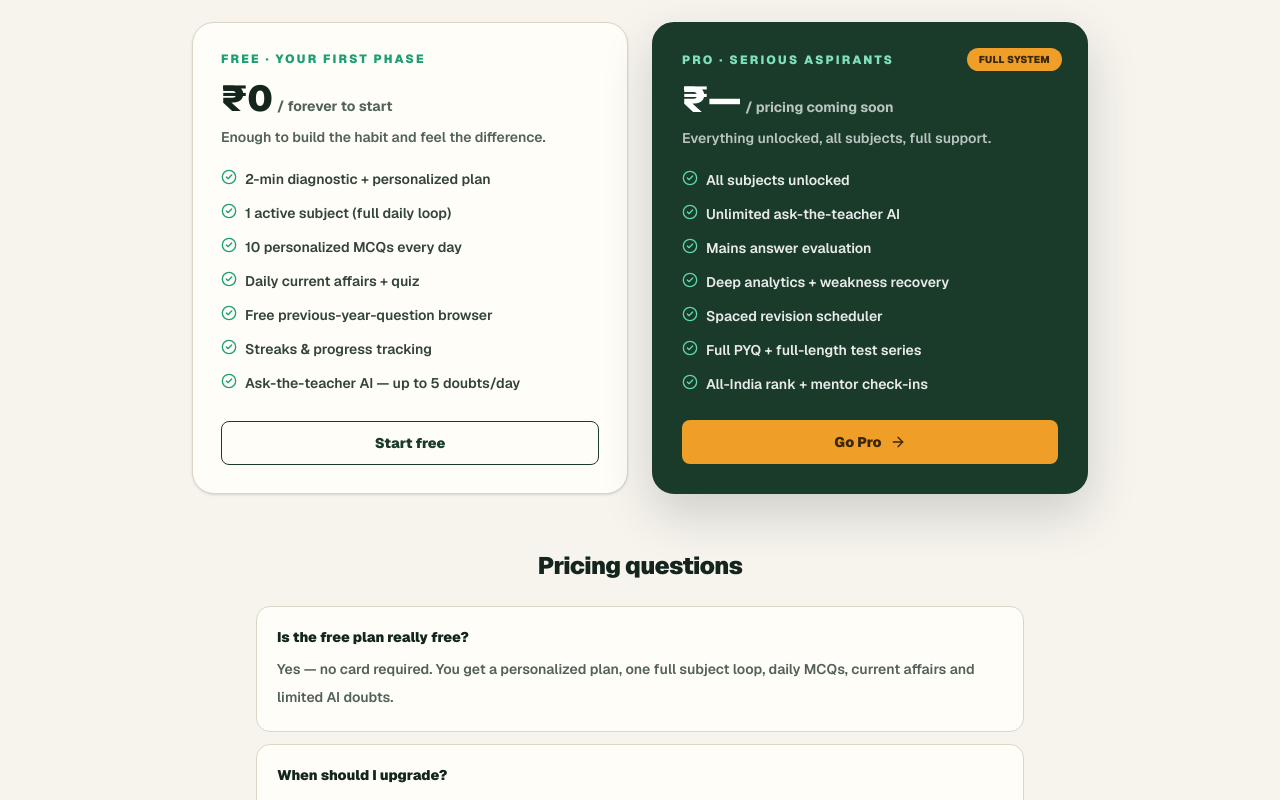
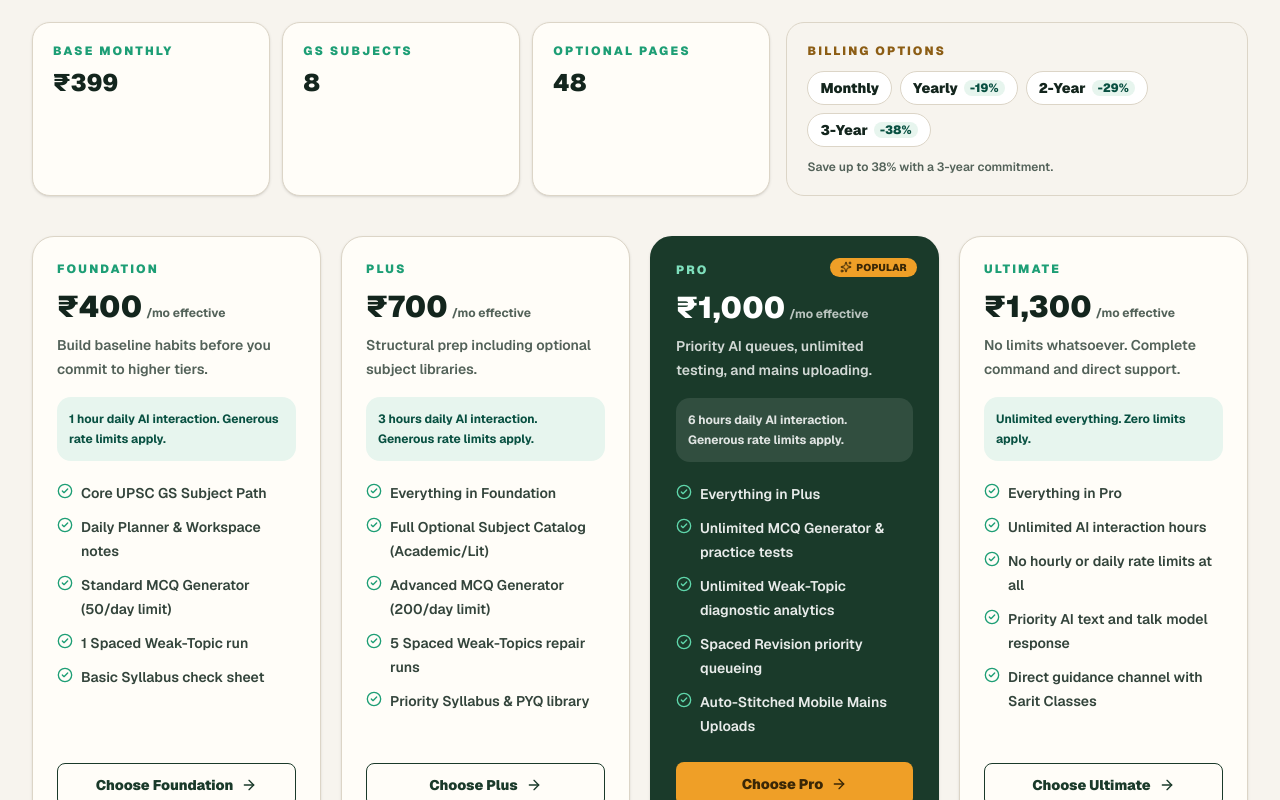
Before and after one commit to Ktej255/mcq-portal-frontend, a Next.js app: page /pricing in a window 1280 px wide. Shown: the part 480-1280 px from the top of the page. Built offline with nearby package versions, Linux system fonts and the light colour scheme; no server answers.

Commit message:
feat(pricing): use real tiers (Foundation/Plus/Pro/Ultimate) + discounts; fix free-access copy

```diff
--- a/src/app/pricing/page.tsx
+++ b/src/app/pricing/page.tsx
@@ -1,116 +1,123 @@
 import Link from "next/link";
-import { ArrowRight, CheckCircle2 } from "lucide-react";
+import { ArrowRight, CheckCircle2, Sparkles } from "lucide-react";
 
 import { PageShell, PageHero } from "@/components/marketing/PageShell";
-import { JsonLd } from "@/components/marketing/JsonLd";
+import { pricingStats, billingOptions, pricingTiers } from "@/components/marketing/site-data";
 import { pageMeta } from "@/lib/seo";
 
 export const metadata = pageMeta({
-  title: "Pricing — Free UPSC Plan & Pro Membership | Sarit Learn",
+  title: "Pricing — UPSC Plans from ₹400/mo | Sarit Learn",
   description:
-    "Start free with a personalized plan, one full subject loop and daily practice. Upgrade to Pro for all subjects, unlimited AI doubt-solving, Mains evaluation and full analytics.",
+    "Flexible UPSC plans — Foundation, Plus, Pro and Ultimate — starting at ₹400/mo. Deeper discounts on yearly, 2-year and 3-year commitments. Free resources for everyone.",
   path: "/pricing",
 });
 
-const freePerks = [
-  "2-min diagnostic + personalized plan",
-  "1 active subject (full daily loop)",
-  "10 personalized MCQs every day",
-  "Daily current affairs + quiz",
-  "Free previous-year-question browser",
-  "Streaks & progress tracking",
-  "Ask-the-teacher AI — up to 5 doubts/day",
-];
-
-const proPerks = [
-  "All subjects unlocked",
-  "Unlimited ask-the-teacher AI",
-  "Mains answer evaluation",
-  "Deep analytics + weakness recovery",
-  "Spaced revision scheduler",
-  "Full PYQ + full-length test series",
-  "All-India rank + mentor check-ins",
-];
-
 const faqs = [
-  { q: "Is the free plan really free?", a: "Yes — no card required. You get a personalized plan, one full subject loop, daily MCQs, current affairs and limited AI doubts." },
-  { q: "When should I upgrade?", a: "When you want every subject, unlimited doubt-solving, Mains evaluation and full analytics — usually once the habit is set." },
-  { q: "Will pricing be student-friendly?", a: "Yes. Our goal is to cut the cost and clutter of UPSC prep, so Pro is designed to be accessible. Final numbers are coming soon." },
+  { q: "How do the multi-year discounts work?", a: "Longer commitments cost less per month: Yearly saves 19%, 2-Year saves 29%, and 3-Year saves 38% versus monthly billing." },
+  { q: "Can I upgrade later?", a: "Yes — start on any tier and upgrade anytime as your preparation deepens." },
+  { q: "What's free without a plan?", a: "Previous year questions, study resources, daily current affairs and our guides are open to everyone, along with the 2-minute diagnostic plan." },
 ];
 
 export default function PricingPage() {
-  const faqSchema = {
-    "@context": "https://schema.org",
-    "@type": "FAQPage",
-    mainEntity: faqs.map((f) => ({
-      "@type": "Question",
-      name: f.q,
-      acceptedAnswer: { "@type": "Answer", text: f.a },
-    })),
-  };
-
   return (
     <PageShell>
-      <JsonLd data={faqSchema} />
       <PageHero
-        eyebrow="Pricing"
-        title="Start free. Stay because it works."
-        sub="Free gives you a real, personalized head start. Pro unlocks the full system when you're ready to go all in."
+        eyebrow="UPSC pricing command"
+        title="Flexible plans. Transparent value."
+        sub="Select a tier to match your preparation level. Get deeper discounts with yearly, 2-year or 3-year commitments. Start for ₹399/mo, upgrade anytime."
       />
 
       <section className="mx-auto max-w-7xl px-4 py-16 md:px-8">
-        <div className="mx-auto grid max-w-4xl gap-6 md:grid-cols-2">
-          <div className="flex flex-col rounded-3xl border border-[#dcd5c7] bg-[#fffdf8] p-7 shadow-sm">
-            <p className="text-xs font-black uppercase tracking-[0.18em] text-[#1d9e75]">Free · your first phase</p>
+        {/* stats + billing options */}
+        <div className="grid gap-4 md:grid-cols-[1.6fr_1fr]">
+          <div className="grid gap-3 sm:grid-cols-3">
+            {pricingStats.map((s) => (
+              <div key={s.label} className="rounded-2xl border border-[#dcd5c7] bg-[#fffdf8] p-5 shadow-sm">
+                <p className="text-xs font-black uppercase tracking-[0.18em] text-[#1d9e75]">{s.label}</p>
+                <p className="mt-2 text-2xl font-black text-[#13251d]">{s.value}</p>
+              </div>
+            ))}
+          </div>
+          <div className="rounded-2xl border border-[#dcd5c7] bg-[#f7f4ee] p-5">
+            <p className="text-xs font-black uppercase tracking-[0.18em] text-[#8c5d14]">Billing options</p>
+            <div className="mt-3 flex flex-wrap gap-2">
+              {billingOptions.map((b) => (
+                <span
+                  key={b.label}
+                  className="inline-flex items-center gap-1.5 rounded-full border border-[#dcd5c7] bg-white px-3 py-1.5 text-sm font-black text-[#13251d]"
+                >
+                  {b.label}
+                  {b.save ? <span className="rounded-full bg-[#e7f5ee] px-1.5 text-xs font-black text-[#085041]">{b.save}</span> : null}
+                </span>
+              ))}
+            </div>
+            <p className="mt-3 text-xs font-semibold text-[#536259]">Save up to 38% with a 3-year commitment.</p>
+          </div>
+        </div>
+
+        {/* tiers */}
+        <div className="mt-10 grid gap-5 lg:grid-cols-4">
+          {pricingTiers.map((tier) => (
+            <div
+              key={tier.name}
+              className={`relative flex flex-col rounded-3xl border p-6 shadow-sm ${
+                tier.featured ? "border-2 border-[#1a3a2a] bg-[#1a3a2a] text-white" : "border-[#dcd5c7] bg-[#fffdf8]"
+              }`}
+            >
+              {tier.featured ? (
+                <span className="absolute right-5 top-5 inline-flex items-center gap-1 rounded-full bg-[#ef9f27] px-2.5 py-0.5 text-[10px] font-black uppercase tracking-wide text-[#3a2706]">
+                  <Sparkles className="h-3 w-3" /> Popular
+                </span>
+              ) : null}
+              <p className={`text-xs font-black uppercase tracking-[0.18em] ${tier.featured ? "text-[#7fe0bd]" : "text-[#1d9e75]"}`}>
+                {tier.name}
+              </p>
               <div className="mt-3 flex items-baseline gap-1">
-              <span className="text-4xl font-black text-[#13251d]">₹0</span>
-              <span className="text-sm font-bold text-[#536259]">/ forever to start</span>
+                <span className={`text-3xl font-black ${tier.featured ? "text-white" : "text-[#13251d]"}`}>{tier.price}</span>
+                <span className={`text-xs font-bold ${tier.featured ? "text-white/70" : "text-[#536259]"}`}>{tier.cadence}</span>
               </div>
-            <p className="mt-2 text-sm font-semibold text-[#536259]">Enough to build the habit and feel the difference.</p>
+              <p className={`mt-2 text-sm font-semibold leading-6 ${tier.featured ? "text-white/80" : "text-[#536259]"}`}>{tier.tagline}</p>
+
+              <div className={`mt-4 rounded-xl p-3 text-xs font-bold leading-5 ${tier.featured ? "bg-white/10 text-white/85" : "bg-[#e7f5ee] text-[#085041]"}`}>
+                {tier.usage}
+              </div>
+
               <ul className="mt-5 flex-1 space-y-2.5">
-              {freePerks.map((p) => (
-                <li key={p} className="flex items-start gap-2 text-sm font-semibold leading-6 text-[#33443b]">
-                  <CheckCircle2 className="mt-0.5 h-4 w-4 shrink-0 text-[#1d9e75]" />
-                  {p}
+                {tier.features.map((f) => (
+                  <li key={f} className={`flex items-start gap-2 text-sm font-semibold leading-6 ${tier.featured ? "text-white/90" : "text-[#33443b]"}`}>
+                    <CheckCircle2 className={`mt-0.5 h-4 w-4 shrink-0 ${tier.featured ? "text-[#5fd6ab]" : "text-[#1d9e75]"}`} />
+                    {f}
                   </li>
                 ))}
               </ul>
+
               <Link
-              href="/start"
-              className="mt-6 inline-flex h-11 items-center justify-center rounded-md border border-[#1a3a2a] px-5 text-sm font-black text-[#1a3a2a] transition hover:bg-[#1a3a2a] hover:text-white"
+                href="/login?redirect=/upsc"
+                className={`mt-6 inline-flex h-11 items-center justify-center rounded-md px-5 text-sm font-black transition ${
+                  tier.featured
+                    ? "bg-[#ef9f27] text-[#3a2706] hover:bg-[#f4b04b]"
+                    : "border border-[#1a3a2a] text-[#1a3a2a] hover:bg-[#1a3a2a] hover:text-white"
+                }`}
               >
-              Start free
+                Choose {tier.name}
+                <ArrowRight className="ml-2 h-4 w-4" />
+              </Link>
+            </div>
+          ))}
+        </div>
+
+        {/* free note */}
+        <div className="mt-10 flex flex-col items-start gap-2 rounded-2xl border border-[#1d9e75]/30 bg-[#e7f5ee] p-5 sm:flex-row sm:items-center sm:justify-between">
+          <p className="text-sm font-bold text-[#085041]">
+            Free for everyone: previous year questions, study resources, daily current affairs, guides and the 2-minute diagnostic.
+          </p>
+          <Link href="/start" className="inline-flex h-10 shrink-0 items-center justify-center rounded-md bg-[#1a3a2a] px-4 text-sm font-black text-white transition hover:bg-[#10291d]">
+            Take the free diagnostic
+            <ArrowRight className="ml-2 h-4 w-4" />
           </Link>
         </div>
 
-          <div className="relative flex flex-col rounded-3xl border-2 border-[#1a3a2a] bg-[#1a3a2a] p-7 text-white shadow-[0_20px_50px_rgba(19,37,29,0.18)]">
-            <span className="absolute right-6 top-6 rounded-full bg-[#ef9f27] px-3 py-1 text-[10px] font-black uppercase tracking-wide text-[#3a2706]">
-              Full system
-            </span>
-            <p className="text-xs font-black uppercase tracking-[0.18em] text-[#7fe0bd]">Pro · serious aspirants</p>
-            <div className="mt-3 flex items-baseline gap-1">
-              <span className="text-4xl font-black">₹—</span>
-              <span className="text-sm font-bold text-white/70">/ pricing coming soon</span>
-            </div>
-            <p className="mt-2 text-sm font-semibold text-white/70">Everything unlocked, all subjects, full support.</p>
-            <ul className="mt-5 flex-1 space-y-2.5">
-              {proPerks.map((p) => (
-                <li key={p} className="flex items-start gap-2 text-sm font-semibold leading-6 text-white/90">
-                  <CheckCircle2 className="mt-0.5 h-4 w-4 shrink-0 text-[#5fd6ab]" />
-                  {p}
-                </li>
-              ))}
-            </ul>
-            <Link
-              href="/login?redirect=/upsc"
-              className="mt-6 inline-flex h-11 items-center justify-center rounded-md bg-[#ef9f27] px-5 text-sm font-black text-[#3a2706] transition hover:bg-[#f4b04b]"
-            >
-              Go Pro
-              <ArrowRight className="ml-2 h-4 w-4" />
-            </Link>
-          </div>
-        </div>
-
+        {/* FAQ */}
         <div className="mx-auto mt-14 max-w-3xl">
           <h2 className="text-center text-2xl font-black tracking-tight text-[#13251d]">Pricing questions</h2>
           <div className="mt-6 space-y-3">
--- a/src/components/marketing/DashboardPreview.tsx
+++ b/src/components/marketing/DashboardPreview.tsx
@@ -71,7 +71,7 @@ export function DashboardPreview() {
           href="/login?redirect=/upsc"
           className="inline-flex h-10 shrink-0 items-center justify-center rounded-md bg-[#1a3a2a] px-4 text-sm font-black text-white transition hover:bg-[#10291d]"
         >
-          Activate free access
+          Continue to the portal
           <ArrowRight className="ml-2 h-4 w-4" />
         </Link>
       </div>
--- a/src/components/marketing/DiagnosticFlow.tsx
+++ b/src/components/marketing/DiagnosticFlow.tsx
@@ -113,7 +113,7 @@ export function DiagnosticFlow() {
               href="/login?redirect=/upsc"
               className="inline-flex h-12 flex-1 items-center justify-center rounded-md bg-[#1a3a2a] px-6 text-sm font-black text-white transition hover:bg-[#10291d]"
             >
-              Activate free access
+              Continue to the portal
               <ArrowRight className="ml-2 h-4 w-4" />
             </Link>
             <button
--- a/src/components/marketing/SaritHome.tsx
+++ b/src/components/marketing/SaritHome.tsx
@@ -28,6 +28,7 @@ import {
 import { SiteNav } from "./SiteNav";
 import { SiteFooter } from "./SiteFooter";
 import { JsonLd } from "./JsonLd";
+import { pricingTiers } from "./site-data";
 
 /* ------------------------------------------------------------------ */
 /* Data                                                                */
@@ -108,26 +109,6 @@ const retentionItems: { title: string; detail: string; icon: LucideIcon }[] = [
   { title: "Peer percentile", detail: "See where you stand against other aspirants — momentum, not isolation.", icon: Users },
 ];
 
-const freePerks = [
-  "2-min diagnostic + personalized plan",
-  "1 active subject (full daily loop)",
-  "10 personalized MCQs every day",
-  "Daily current affairs + quiz",
-  "Basic previous-year-question browser",
-  "Streaks & progress tracking",
-  "Ask-the-teacher AI — up to 5 doubts/day",
-];
-
-const proPerks = [
-  "All subjects unlocked",
-  "Unlimited ask-the-teacher AI",
-  "Mains answer evaluation",
-  "Deep analytics + weakness recovery",
-  "Spaced revision scheduler",
-  "Full PYQ + full-length test series",
-  "All-India rank + mentor check-ins",
-];
-
 const comparison: { label: string; typical: string; sarit: string }[] = [
   { label: "Experience", typical: "Scattered across tabs & apps", sarit: "One connected daily loop" },
   { label: "Personalization", typical: "Same content for everyone", sarit: "Adapts to your weak areas" },
@@ -146,16 +127,16 @@ const roadmap: { window: string; subject: string; status: string }[] = [
 
 const faqs: { q: string; a: string }[] = [
   {
-    q: "Is it really free to start?",
-    a: "Yes. You get a personalized plan, one full subject loop, daily MCQs, current affairs and limited AI doubts — free, with no card required.",
+    q: "Is it free to try?",
+    a: "Previous year questions, study resources, daily current affairs, guides and the 2-minute diagnostic are free for everyone. Full subject plans start at ₹400/mo.",
   },
   {
     q: "How is this different from other UPSC platforms?",
     a: "Most platforms hand you scattered content. Sarit Learn connects watch, discuss, practice, track and revise into a single daily loop that adapts to you.",
   },
   {
-    q: "What do I get when I upgrade?",
-    a: "Pro unlocks every subject, unlimited AI doubt-solving, Mains answer evaluation, deep analytics, spaced revision, full tests and all-India rank.",
+    q: "What do the paid plans include?",
+    a: "Plans run from Foundation (₹400/mo) to Ultimate (₹1,300/mo) — unlocking more subjects, higher AI limits, unlimited MCQs and testing, mains uploads and priority support. See the pricing page for details.",
   },
   {
     q: "Do you cover Hindi medium?",
@@ -605,74 +586,52 @@ function PricingSection() {
     <section id="pricing" className="py-20">
       <div className="mx-auto max-w-7xl px-4 md:px-8">
         <SectionHeading
-          eyebrow="Two ways in"
-          title="Start free. Stay because it works."
-          sub="Free gives you a real, personalized head start. Pro unlocks the full system when you're ready to go all in."
+          eyebrow="Plans for every stage"
+          title="From ₹400/mo — match your tier to your prep."
+          sub="Foundation to Ultimate, with deeper discounts on yearly and multi-year plans. Free resources stay open to everyone."
         />
 
-        <div className="mx-auto mt-12 grid max-w-4xl gap-6 md:grid-cols-2">
-          {/* Free */}
+        <div className="mx-auto mt-12 grid gap-4 md:grid-cols-2 lg:grid-cols-4">
+          {pricingTiers.map((tier, i) => (
             <motion.div
+              key={tier.name}
               initial={{ opacity: 0, y: 20 }}
               whileInView={{ opacity: 1, y: 0 }}
               viewport={{ once: true }}
-            className="flex flex-col rounded-3xl border border-[#dcd5c7] bg-[#fffdf8] p-7 shadow-sm"
+              transition={{ delay: i * 0.06 }}
+              className={`flex flex-col rounded-2xl border p-5 shadow-sm ${
+                tier.featured ? "border-2 border-[#1a3a2a] bg-[#1a3a2a] text-white" : "border-[#dcd5c7] bg-[#fffdf8]"
+              }`}
             >
-            <p className="text-xs font-black uppercase tracking-[0.18em] text-[#1d9e75]">Free · your first phase</p>
-            <div className="mt-3 flex items-baseline gap-1">
-              <span className="text-4xl font-black text-[#13251d]">₹0</span>
-              <span className="text-sm font-bold text-[#536259]">/ forever to start</span>
+              <p className={`text-xs font-black uppercase tracking-[0.18em] ${tier.featured ? "text-[#7fe0bd]" : "text-[#1d9e75]"}`}>
+                {tier.name}
+              </p>
+              <div className="mt-2 flex items-baseline gap-1">
+                <span className={`text-2xl font-black ${tier.featured ? "text-white" : "text-[#13251d]"}`}>{tier.price}</span>
+                <span className={`text-xs font-bold ${tier.featured ? "text-white/70" : "text-[#536259]"}`}>{tier.cadence}</span>
               </div>
-            <p className="mt-2 text-sm font-semibold text-[#536259]">Enough to build the habit and feel the difference.</p>
-            <ul className="mt-5 flex-1 space-y-2.5">
-              {freePerks.map((p) => (
-                <li key={p} className="flex items-start gap-2 text-sm font-semibold leading-6 text-[#33443b]">
-                  <CheckCircle2 className="mt-0.5 h-4 w-4 shrink-0 text-[#1d9e75]" />
-                  {p}
-                </li>
-              ))}
-            </ul>
+              <p className={`mt-2 flex-1 text-sm font-semibold leading-6 ${tier.featured ? "text-white/80" : "text-[#536259]"}`}>
+                {tier.tagline}
+              </p>
               <Link
-              href="/start"
-              className="mt-6 inline-flex h-11 items-center justify-center rounded-md border border-[#1a3a2a] px-5 text-sm font-black text-[#1a3a2a] transition hover:bg-[#1a3a2a] hover:text-white"
+                href="/pricing"
+                className={`mt-4 inline-flex h-10 items-center justify-center rounded-md px-4 text-sm font-black transition ${
+                  tier.featured
+                    ? "bg-[#ef9f27] text-[#3a2706] hover:bg-[#f4b04b]"
+                    : "border border-[#1a3a2a] text-[#1a3a2a] hover:bg-[#1a3a2a] hover:text-white"
+                }`}
               >
-              Start free
+                View plan
               </Link>
             </motion.div>
+          ))}
+        </div>
 
-          {/* Pro */}
-          <motion.div
-            initial={{ opacity: 0, y: 20 }}
-            whileInView={{ opacity: 1, y: 0 }}
-            viewport={{ once: true }}
-            transition={{ delay: 0.1 }}
-            className="relative flex flex-col rounded-3xl border-2 border-[#1a3a2a] bg-[#1a3a2a] p-7 text-white shadow-[0_20px_50px_rgba(19,37,29,0.18)]"
-          >
-            <span className="absolute right-6 top-6 rounded-full bg-[#ef9f27] px-3 py-1 text-[10px] font-black uppercase tracking-wide text-[#3a2706]">
-              Full system
-            </span>
-            <p className="text-xs font-black uppercase tracking-[0.18em] text-[#7fe0bd]">Pro · serious aspirants</p>
-            <div className="mt-3 flex items-baseline gap-1">
-              <span className="text-4xl font-black">₹—</span>
-              <span className="text-sm font-bold text-white/70">/ pricing TBD</span>
-            </div>
-            <p className="mt-2 text-sm font-semibold text-white/70">Everything unlocked, all subjects, full support.</p>
-            <ul className="mt-5 flex-1 space-y-2.5">
-              {proPerks.map((p) => (
-                <li key={p} className="flex items-start gap-2 text-sm font-semibold leading-6 text-white/90">
-                  <CheckCircle2 className="mt-0.5 h-4 w-4 shrink-0 text-[#5fd6ab]" />
-                  {p}
-                </li>
-              ))}
-            </ul>
-            <Link
-              href="/login?redirect=/upsc"
-              className="mt-6 inline-flex h-11 items-center justify-center rounded-md bg-[#ef9f27] px-5 text-sm font-black text-[#3a2706] transition hover:bg-[#f4b04b]"
-            >
-              Go Pro
-              <ArrowRight className="ml-2 h-4 w-4" />
+        <div className="mt-8 text-center">
+          <Link href="/pricing" className="inline-flex items-center text-sm font-black text-[#085041] underline-offset-4 hover:underline">
+            See full pricing, features and discounts
+            <ArrowRight className="ml-1.5 h-4 w-4" />
           </Link>
-          </motion.div>
         </div>
       </div>
     </section>
--- a/src/components/marketing/site-data.ts
+++ b/src/components/marketing/site-data.ts
@@ -453,3 +453,91 @@ export const testFeatures: { title: string; detail: string }[] = [
   { title: "All-India percentile", detail: "See where you stand against other aspirants on each test." },
   { title: "Spaced re-tests", detail: "Missed questions resurface at the right interval for retention." },
 ];
+
+
+/* ------------------------------------------------------------------ */
+/* Pricing (mirrors the in-app UPSC Pricing Command)                   */
+/* ------------------------------------------------------------------ */
+
+export const pricingStats: { label: string; value: string }[] = [
+  { label: "Base monthly", value: "₹399" },
+  { label: "GS subjects", value: "8" },
+  { label: "Optional pages", value: "48" },
+];
+
+export const billingOptions: { label: string; save?: string }[] = [
+  { label: "Monthly" },
+  { label: "Yearly", save: "-19%" },
+  { label: "2-Year", save: "-29%" },
+  { label: "3-Year", save: "-38%" },
+];
+
+export type PricingTier = {
+  name: string;
+  price: string;
+  cadence: string;
+  tagline: string;
+  usage: string;
+  features: string[];
+  featured?: boolean;
+};
+
+export const pricingTiers: PricingTier[] = [
+  {
+    name: "Foundation",
+    price: "₹400",
+    cadence: "/mo effective",
+    tagline: "Build baseline habits before you commit to higher tiers.",
+    usage: "1 hour daily AI interaction. Generous rate limits apply.",
+    features: [
+      "Core UPSC GS Subject Path",
+      "Daily Planner & Workspace notes",
+      "Standard MCQ Generator (50/day limit)",
+      "1 Spaced Weak-Topic run",
+      "Basic Syllabus check sheet",
+    ],
+  },
+  {
+    name: "Plus",
+    price: "₹700",
+    cadence: "/mo effective",
+    tagline: "Structural prep including optional subject libraries.",
+    usage: "3 hours daily AI interaction. Generous rate limits apply.",
+    features: [
+      "Everything in Foundation",
+      "Full Optional Subject Catalog (Academic/Lit)",
+      "Advanced MCQ Generator (200/day limit)",
+      "5 Spaced Weak-Topics repair runs",
+      "Priority Syllabus & PYQ library",
+    ],
+  },
+  {
+    name: "Pro",
+    price: "₹1,000",
+    cadence: "/mo effective",
+    tagline: "Priority AI queues, unlimited testing, and mains uploading.",
+    usage: "6 hours daily AI interaction. Generous rate limits apply.",
+    features: [
+      "Everything in Plus",
+      "Unlimited MCQ Generator & practice tests",
+      "Unlimited Weak-Topic diagnostic analytics",
+      "Spaced Revision priority queueing",
+      "Auto-Stitched Mobile Mains Uploads",
+    ],
+    featured: true,
+  },
+  {
+    name: "Ultimate",
+    price: "₹1,300",
+    cadence: "/mo effective",
+    tagline: "No limits whatsoever. Complete command and direct support.",
+    usage: "Unlimited everything. Zero limits apply.",
+    features: [
+      "Everything in Pro",
+      "Unlimited AI interaction hours",
+      "No hourly or daily rate limits at all",
+      "Priority AI text and talk model response",
+      "Direct guidance channel with Sarit Classes",
+    ],
+  },
+];
```
Lines whose indentation alone changed are shown as unchanged.
